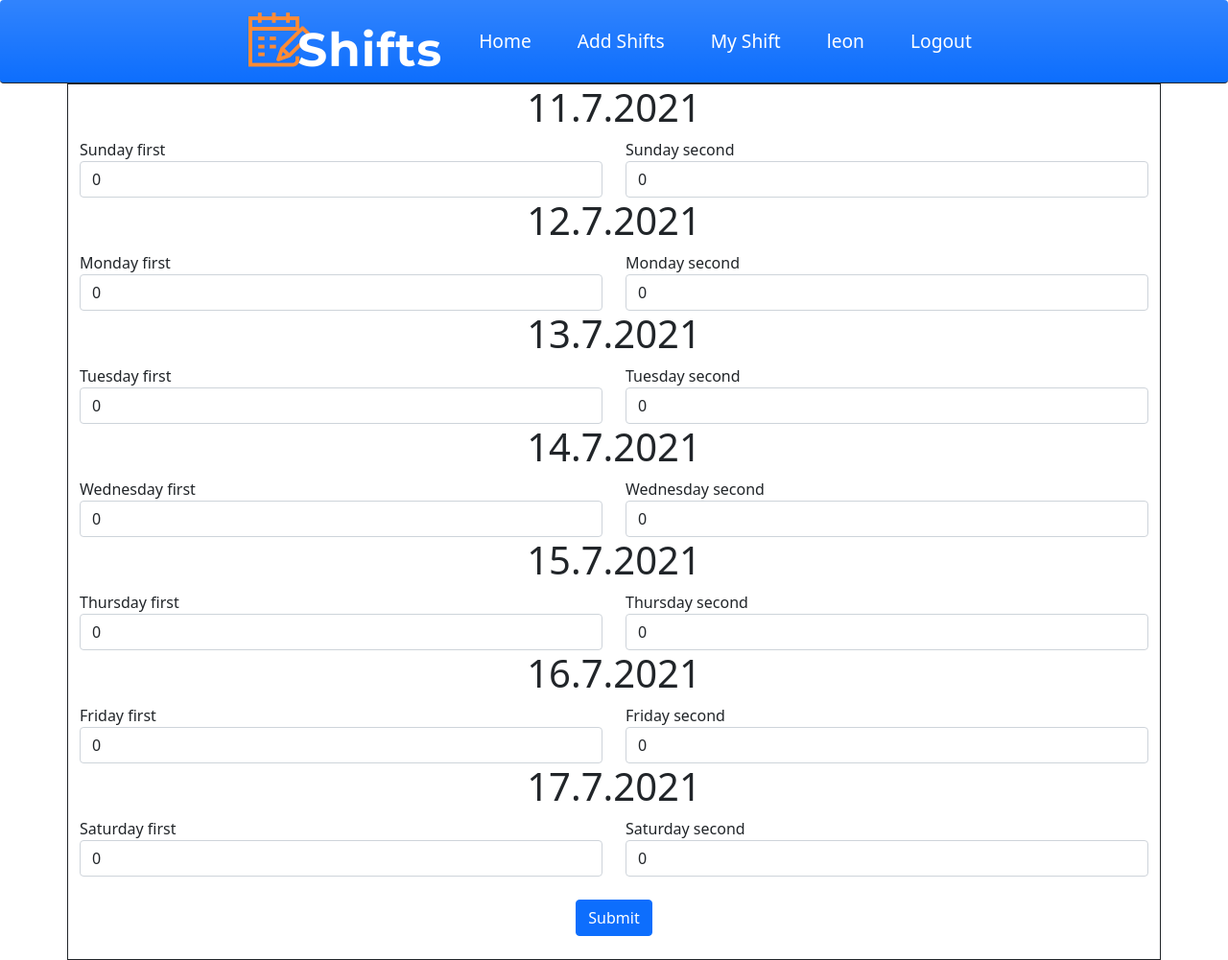
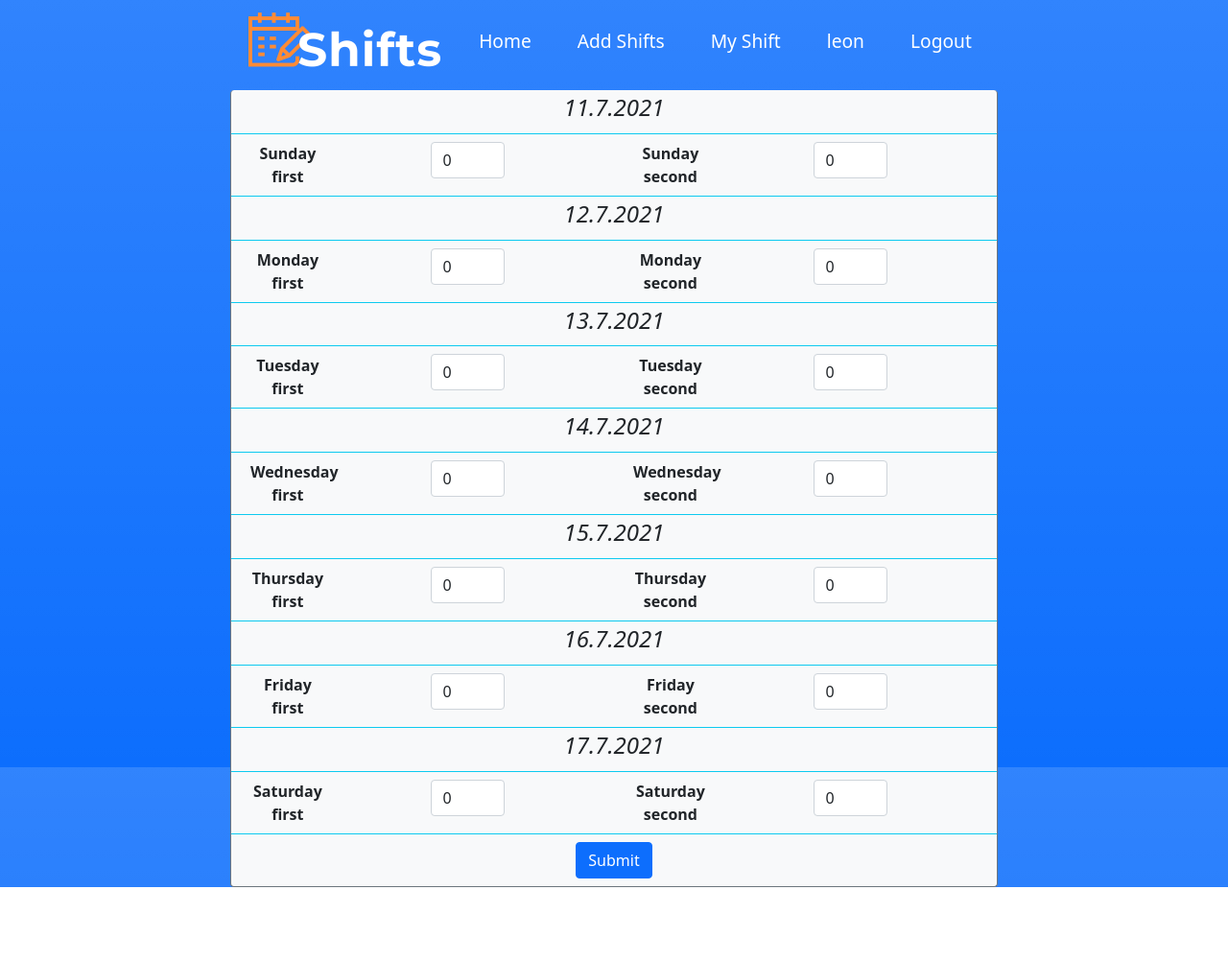
Before and after one commit to LeonTrestman/ShiftsApp, a Django app: page /addshifts/ in a window 1280 px wide. Shown: the whole page at 96% size. After the commit the page ends 925 px from the top, so only its background shows below. Run offline with Django 3.2, Linux system fonts and the light colour scheme; a user stored in the database is signed in.

Commit message:
bug fixes

```diff
--- a/Shifts/templates/Shifts/addshifts.html
+++ b/Shifts/templates/Shifts/addshifts.html
@@ -20,7 +20,7 @@
 
     {% endif %}
 
-    <div class="container border border-dark">
+    <div class="container-sm bg-light justify-content-center  border border-top-0  border-secondary rounded   " style="max-width: 800px;">
 
 
 
@@ -64,23 +64,32 @@
             <form action="{% url 'Shifts:addshifts' %}" method ="post">
                 {% csrf_token %}
 
-                <div class="row">
+                <div class="row ">
                         {% for field in form %}
 
                         {% if "first" in field.label %}
-                            <div class="col-sm-12 ">
-                                <h1 class="text-center" id="{{field.label}}"> Date</h1>
+                            <div class="col-sm-12 p-1 d-flex justify-content-center border-bottom border-info ">
+                                <p class="text-center h4 fst-italic " id="{{field.label}}"> Date</p>
                             </div>
                         {% endif %}
-                        <div class="col-sm-6 ">
-                                 {{ field.label }}{{ field }}
+
+                        <div class="col-sm-6 pl-3  d-flex  border-bottom border-info   ">
+                            <div class="col-sm-3 p-2 fw-bolder text-dark text-center me-auto">
+                                {{ field.label }}
+
+                            </div>
+
+                            <div class="col-sm-3 p-2 me-auto ">
+                                {{ field }}
+                            </div>
+
                         </div>
                         {% endfor %}
                 </div>
 
                 <div class="d-flex justify-content-center" >
 
-                       <button type="submit" class="btn btn-primary m-4">Submit</button>
+                       <button type="submit" class="btn btn-primary m-2">Submit</button>
 
                 </div>
 
--- a/Shifts/templates/Shifts/layout.html
+++ b/Shifts/templates/Shifts/layout.html
@@ -1,4 +1,3 @@
-
 <!DOCTYPE html>
 {% load static %}
 
@@ -8,16 +7,20 @@
   <title>Shifts</title>
   <!-- Bootstrap CSS -->
 
-     <link href="https://cdn.jsdelivr.net/npm/bootstrap@5.0.2/dist/css/bootstrap.min.css" rel="stylesheet" integrity="sha384-EVSTQN3/azprG1Anm3QDgpJLIm9Nao0Yz1ztcQTwFspd3yD65VohhpuuCOmLASjC" crossorigin="anonymous">
-     <script src="https://cdn.jsdelivr.net/npm/bootstrap@5.0.2/dist/js/bootstrap.bundle.min.js" integrity="sha384-MrcW6ZMFYlzcLA8Nl+NtUVF0sA7MsXsP1UyJoMp4YLEuNSfAP+JcXn/tWtIaxVXM" crossorigin="anonymous"></script>
+  <link href="https://cdn.jsdelivr.net/npm/bootstrap@5.0.2/dist/css/bootstrap.min.css" rel="stylesheet"
+    integrity="sha384-EVSTQN3/azprG1Anm3QDgpJLIm9Nao0Yz1ztcQTwFspd3yD65VohhpuuCOmLASjC" crossorigin="anonymous">
+  <script src="https://cdn.jsdelivr.net/npm/bootstrap@5.0.2/dist/js/bootstrap.bundle.min.js"
+    integrity="sha384-MrcW6ZMFYlzcLA8Nl+NtUVF0sA7MsXsP1UyJoMp4YLEuNSfAP+JcXn/tWtIaxVXM"
+    crossorigin="anonymous"></script>
 </head>
 
 
-
- <body class="">
+<!-- body class for background color vh-100 is must othewise white box appears on bottom -->
+<body class="container-fluid vh-100 bg-primary bg-gradient">
   <!-- Navigation bar -->
-      <nav class="bg-primary bg-gradient navbar navbar-expand-sm border-bottom border-dark justify-content-center rounded-2 navbar-dark">
-            <a class ="nav-brand px-3" href="{% url 'Shifts:index' %}"><img src="{% static 'img/logo.png'  %}" class="img-responsive"    > </a>
+  <nav class=" navbar navbar-expand-sm justify-content-center  navbar-dark mb-2">
+    <a class="nav-brand px-3" href="{% url 'Shifts:index' %}"><img src="{% static 'img/logo.png'  %}"
+        class="img-responsive"> </a>
     <!-- Links -->
     <ul class="navbar-nav">
 
@@ -26,11 +29,11 @@
       </li>
 
       <li class="nav-item px-3">
-              <a class="nav-link active" href="{% url 'Shifts:addshifts' %}" style="font-size: larger;" >Add Shifts</a>
+        <a class="nav-link active" href="{% url 'Shifts:addshifts' %}" style="font-size: larger;">Add Shifts</a>
       </li>
 
       <li class="nav-item px-3">
-              <a class="nav-link active" href="{% url 'Shifts:my_weeks_shift' %}" style="font-size: larger;" >My Shift</a>
+        <a class="nav-link active" href="{% url 'Shifts:my_weeks_shift' %}" style="font-size: larger;">My Shift</a>
       </li>
 
       <!-- logout appear only if request logged index -->
@@ -38,17 +41,18 @@
 
       <!-- clicking on username when logged give you the history of user shifts -->
       <li class="nav-item px-3">
-                  <a class="nav-link active" href={% url 'Shifts:index' %}{{user.username}} style="font-size: larger;" >{{ user.username }} </a>
+        <a class="nav-link active" href={% url 'Shifts:index' %}{{user.username}} style="font-size: larger;">
+        {{user.username }} </a>
       </li>
 
       <li class="nav-item px-3">
-                  <a class="nav-link active" href="{% url 'Shifts:logout' %}" style="font-size: larger;" >Logout </a>
+        <a class="nav-link active" href="{% url 'Shifts:logout' %}" style="font-size: larger;">Logout </a>
       </li>
 
       {% else %}
 
       <li class="nav-item px-3">
-                  <a class="nav-link active" href="{% url 'Shifts:login' %}" style="font-size: larger;" >Login </a>
+        <a class="nav-link active" href="{% url 'Shifts:login' %}" style="font-size: larger;">Login </a>
       </li>
 
       {% endif %}
```
Also changed, not shown: db.sqlite3. Lines whose indentation alone changed are shown as unchanged.
